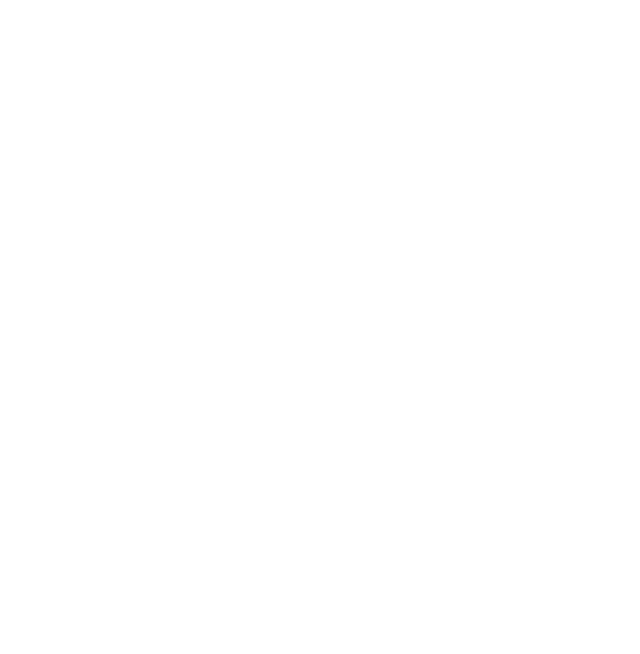
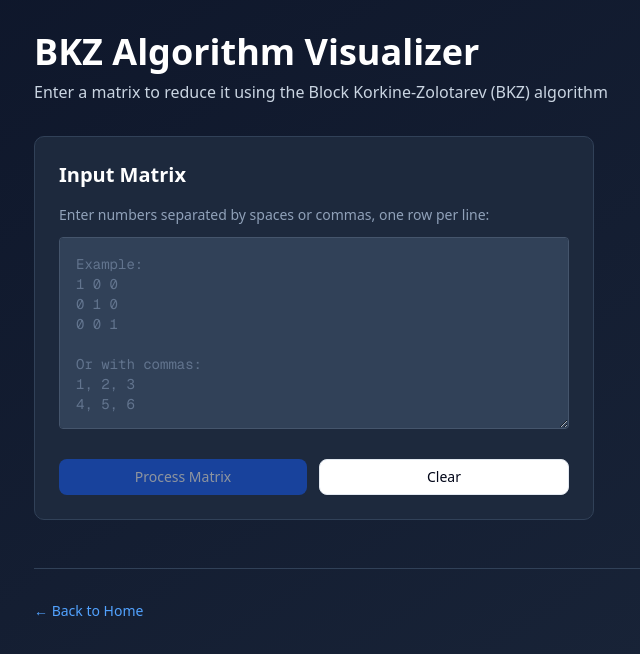
Before and after one commit to micma69/latviz, a Next.js app: page /bkz in a window 1280 px wide. Shown: the top 654 px of the page, without its empty margins (30-670 px from the left). Built offline with nearby package versions, Linux system fonts and the light colour scheme.

Commit message:
Initiate the BKZ, hopefully the process is correct

```diff
--- a/app/bkz/page.tsx
+++ b/app/bkz/page.tsx
@@ -1,6 +1,210 @@
-import { runBKZ } from "@/backend/lll-attack-runner-main/lll-attack-runner-main/src/lib/bkz"
+'use client'
+
+import { runLLL, parseBasisFromString } from "@/backend/lll-attack-runner-main/lll-attack-runner-main/src/lib/lll"
+import { runBKZ } from "@/backend/lll-attack-runner-main/lll-attack-runner-main/src/lib/bkz";
 import Link from "next/link";
-import { Button } from "@/components/ui/button"
-import React from "react";
+import { Button } from "@/components/ui/button";
+import React, { useState } from "react";
+import * as d3 from "d3";
 
-export default function BKZPage() {}
+export default function BKZPage() {
+  const [input, setInput] = useState('')
+  const [initialBasis, setInitialBasis] = useState<number[][] | null>(null)
+  const [result, setResult] = useState<any>(null)
+  const [steps, setSteps] = useState<any[]>([])
+  const [currentStep, setCurrentStep] = useState(0)
+  const [error, setError] = useState('')
+  const [loading, setLoading] = useState(false)
+
+  const handleProcess = () => {
+    setError('')
+    setResult(null)
+    setSteps([])
+    setCurrentStep(0)
+
+    const parsed = parseBasisFromString(input)
+
+    if (!parsed) {
+      setError('Invalid matrix format. Please enter numbers separated by spaces or commas on each line.')
+      setInitialBasis(null)
+      return
+    }
+
+    setInitialBasis(parsed)
+
+    try {
+      setLoading(true)
+      const bkzResult = runBKZ(parsed, 10, 0.99, true, 50)
+      setResult(bkzResult)
+      if (bkzResult.steps) {
+        setSteps(bkzResult.steps)
+        setCurrentStep(0)
+      }
+    } catch (err) {
+      setError(`Error running BKZ algorithm: ${err instanceof Error ? err.message : 'Unknown error'}`)
+    } finally {
+      setLoading(false)
+    }
+  }
+
+  const handleClear = () => {
+    setInput('')
+    setInitialBasis(null)
+    setResult(null)
+    setError('')
+  }
+
+  const formatMatrix = (matrix: number[][]): string => {
+    return matrix.map(row =>
+      row.map(val => val.toFixed(6)).join('\t')
+    ).join('\n')
+  }
+
+  const nextStep = () => setCurrentStep(i => Math.min(i + 1, steps.length - 1))
+  const prevStep = () => setCurrentStep(i => Math.max(i - 1, 0))
+
+  const drawVectors = (basis: number[][]) => {
+    const max = d3.max(basis.flat().map(Math.abs)) ?? 1
+    const scale = d3.scaleLinear().domain([-max, max]).range([-100, 100])
+    return basis.map((v, idx) => (
+      <g key={idx}>
+        <line
+          x1={scale(0)} y1={scale(0)}
+          x2={scale(v[0])} y2={scale(v[1])}
+          stroke="cyan" strokeWidth={2}
+          markerEnd="url(#arrowhead)"
+        />
+      </g>
+    ))
+  }
+
+  return (
+    <div className="min-h-screen bg-gradient-to-br from-slate-900 to-slate-800 p-8">
+      <div className="max-w-6xl mx-auto">
+        <h1 className="text-4xl font-bold text-white mb-2">BKZ Algorithm Visualizer</h1>
+        <p className="text-slate-300 mb-8">Enter a matrix to reduce it using the Block Korkine-Zolotarev (BKZ) algorithm</p>
+
+        <div className="grid grid-cols-1 lg:grid-cols-2 gap-8">
+          {/* Input Section */}
+          <div className="bg-slate-800 rounded-lg p-6 border border-slate-700">
+            <h2 className="text-xl font-semibold text-white mb-4">Input Matrix</h2>
+            <p className="text-slate-400 text-sm mb-3">
+              Enter numbers separated by spaces or commas, one row per line:
+            </p>
+            <textarea
+              value={input}
+              onChange={(e) => setInput(e.target.value)}
+              placeholder="Example:&#10;1 0 0&#10;0 1 0&#10;0 0 1&#10;&#10;Or with commas:&#10;1, 2, 3&#10;4, 5, 6"
+              className="w-full h-48 p-4 bg-slate-700 text-white border border-slate-600 rounded font-mono text-sm placeholder-slate-500 focus:outline-none focus:border-blue-500 focus:ring-1 focus:ring-blue-500"
+            />
+
+            {error && (
+              <div className="mt-4 p-3 bg-red-900/30 border border-red-700 rounded text-red-300 text-sm">
+                {error}
+              </div>
+            )}
+
+            <div className="flex gap-3 mt-6">
+              <Button
+                onClick={handleProcess}
+                disabled={!input.trim() || loading}
+                className="flex-1 bg-blue-600 hover:bg-blue-700 text-white"
+              >
+                {loading ? 'Processing...' : 'Process Matrix'}
+              </Button>
+              <Button
+                onClick={handleClear}
+                variant="outline"
+                className="flex-1"
+              >
+                Clear
+              </Button>
+            </div>
+          </div>
+
+          {/* Results Section */}
+          <div className="space-y-6">
+            {initialBasis && (
+              <div className="bg-slate-800 rounded-lg p-6 border border-slate-700">
+                <h3 className="text-lg font-semibold text-white mb-3">Initial Matrix</h3>
+                <pre className="bg-slate-900 p-4 rounded text-slate-300 text-xs overflow-auto max-h-48 font-mono">
+                  {formatMatrix(initialBasis)}
+                </pre>
+              </div>
+            )}
+
+            {result && (
+              <div className="bg-slate-800 rounded-lg p-6 border border-slate-700">
+                <div className="mb-6">
+                  <div className="flex items-center justify-between mb-2">
+                    <h3 className="text-lg font-semibold text-white">Algorithm Results</h3>
+                    <span className={`px-3 py-1 rounded-full text-sm font-medium ${
+                      result.success ? 'bg-green-900/30 text-green-400' : 'bg-yellow-900/30 text-yellow-400'
+                    }`}>
+                      {result.success ? 'Success' : 'Completed'}
+                    </span>
+                  </div>
+                  <p className="text-slate-400 text-sm">
+                    <span className="font-semibold">Iterations:</span> {result.iterations}
+                  </p>
+                </div>
+
+                <h4 className="text-white font-semibold mb-2">Reduced Basis</h4>
+                <pre className="bg-slate-900 p-4 rounded text-slate-300 text-xs overflow-auto max-h-48 font-mono mb-4">
+                  {formatMatrix(result.reducedBasis)}
+                </pre>
+
+                {result.solutionVector && (
+                  <div>
+                    <h4 className="text-white font-semibold mb-2">Shortest Vector Found</h4>
+                    <pre className="bg-slate-900 p-4 rounded text-slate-300 text-xs overflow-auto font-mono">
+                      {result.solutionVector.map((v: number) => v.toFixed(6)).join(', ')}
+                    as number
+                    </pre>
+                  </div>
+                )}
+              </div>
+            )}
+            {/* visualization area */}
+            {steps.length > 0 && (
+              <div className="bg-slate-800 rounded-lg p-6 border border-slate-700 mt-6">
+                <div className="flex items-center gap-2 mb-2">
+                  <Button onClick={prevStep} disabled={currentStep === 0}>◀ Back</Button>
+                  <span className="text-sm text-slate-300">
+                    step {currentStep} / {steps.length - 1}
+                  </span>
+                  <Button onClick={nextStep} disabled={currentStep === steps.length - 1}>Next ▶</Button>
+                </div>
+                <svg width={220} height={220} viewBox="-110 -110 220 220">
+                  <defs>
+                    <marker id="arrowhead" viewBox="0 -5 10 10" refX="8" refY="0"
+                            markerWidth="6" markerHeight="6" orient="auto">
+                      <path d="M0,-5L10,0L0,5" fill="cyan" />
+                    </marker>
+                  </defs>
+                  <rect x={-110} y={-110} width={220} height={220}
+                        fill="transparent" stroke="slategray" strokeWidth={0.5} />
+                  {drawVectors(steps[currentStep].basis)}
+                </svg>
+                <p className="text-slate-400 text-xs mt-2">{steps[currentStep].description}</p>
+              </div>
+            )}
+
+            {!result && initialBasis && !loading && (
+              <div className="bg-slate-800 rounded-lg p-6 border border-slate-700 text-slate-400 text-center">
+                Click "Process Matrix" to run the BKZ algorithm
+              </div>
+            )}
+          </div>
+        </div>
+
+        {/* Footer */}
+        <div className="mt-12 pt-8 border-t border-slate-700 text-slate-400 text-sm">
+          <Link href="/" className="text-blue-400 hover:text-blue-300">
+            ← Back to Home
+          </Link>
+        </div>
+      </div>
+    </div>
+  )
+}
```
